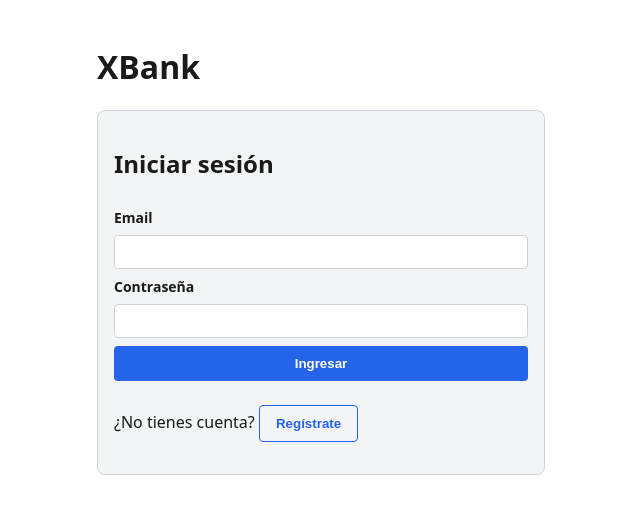
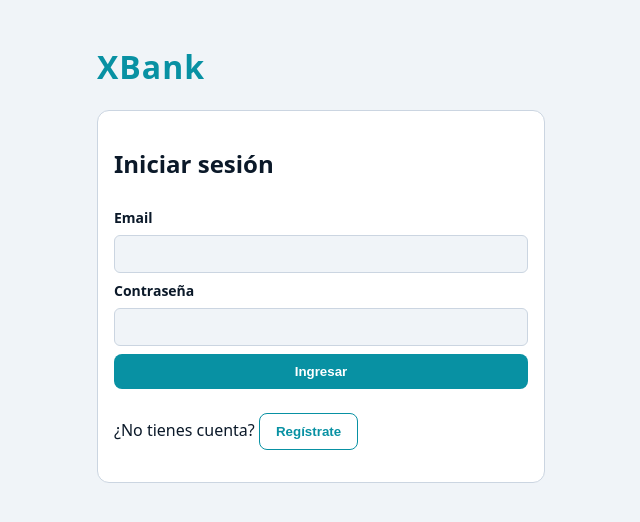
Before and after one commit to TFCruzMartinez/mini-banco-digital, a React (Vite) app: page / in a window 1280 px wide. Shown: the top 522 px of the page, without its empty margins (319-959 px from the left). Built offline with nearby package versions, Linux system fonts and the light colour scheme; no server answers.

Commit message:
Actualiza paleta de colores con estilo fintech (azules oscuros y cian)

```diff
--- a/src/index.css
+++ b/src/index.css
@@ -1,23 +1,25 @@
 :root {
-  --color-fondo: #ffffff;
-  --color-texto: #1a1a1a;
-  --color-primario: #2563eb;
+  --color-fondo: #f0f4f8;
+  --color-texto: #0b1929;
+  --color-primario: #0891a3;
   --color-primario-texto: #ffffff;
-  --color-borde: #d1d5db;
+  --color-borde: #cbd5e1;
   --color-error: #dc2626;
   --color-exito: #16a34a;
-  --color-superficie: #f3f4f6;
+  --color-superficie: #ffffff;
+  --color-acento: #e63dad;
 }
 
 [data-theme="oscuro"] {
-  --color-fondo: #111827;
-  --color-texto: #f3f4f6;
-  --color-primario: #3b82f6;
-  --color-primario-texto: #ffffff;
-  --color-borde: #374151;
+  --color-fondo: #0b1929;
+  --color-texto: #e8f4f8;
+  --color-primario: #3ed9e8;
+  --color-primario-texto: #0b1929;
+  --color-borde: #1f3a52;
   --color-error: #f87171;
   --color-exito: #4ade80;
-  --color-superficie: #1f2937;
+  --color-superficie: #132c42;
+  --color-acento: #e63dad;
 }
 
 * {
@@ -42,6 +44,11 @@ h1, h2, h3 {
   color: var(--color-texto);
 }
 
+h1 {
+  color: var(--color-primario);
+  letter-spacing: 1px;
+}
+
 form {
   display: flex;
   flex-direction: column;
@@ -49,19 +56,20 @@ form {
   margin-bottom: 24px;
   padding: 16px;
   border: 1px solid var(--color-borde);
-  border-radius: 8px;
+  border-radius: 12px;
   background-color: var(--color-superficie);
 }
 
 label {
   font-size: 14px;
   font-weight: 600;
+  color: var(--color-texto);
 }
 
 input, select {
-  padding: 8px;
+  padding: 10px;
   border: 1px solid var(--color-borde);
-  border-radius: 4px;
+  border-radius: 6px;
   background-color: var(--color-fondo);
   color: var(--color-texto);
   font-size: 14px;
@@ -70,15 +78,15 @@ input, select {
 button {
   padding: 10px 16px;
   border: none;
-  border-radius: 4px;
+  border-radius: 8px;
   background-color: var(--color-primario);
   color: var(--color-primario-texto);
-  font-weight: 600;
+  font-weight: 700;
   cursor: pointer;
 }
 
 button:disabled {
-  opacity: 0.6;
+  opacity: 0.5;
   cursor: not-allowed;
 }
 
```
